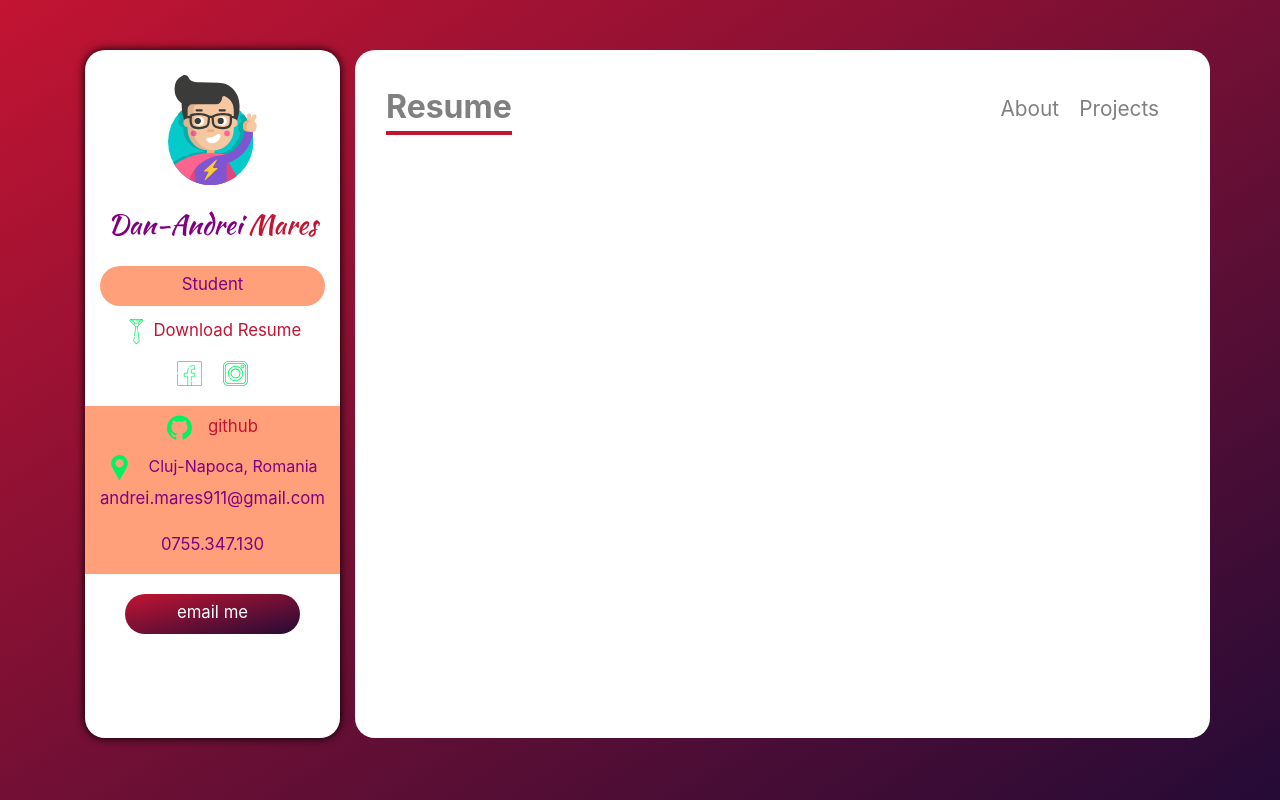
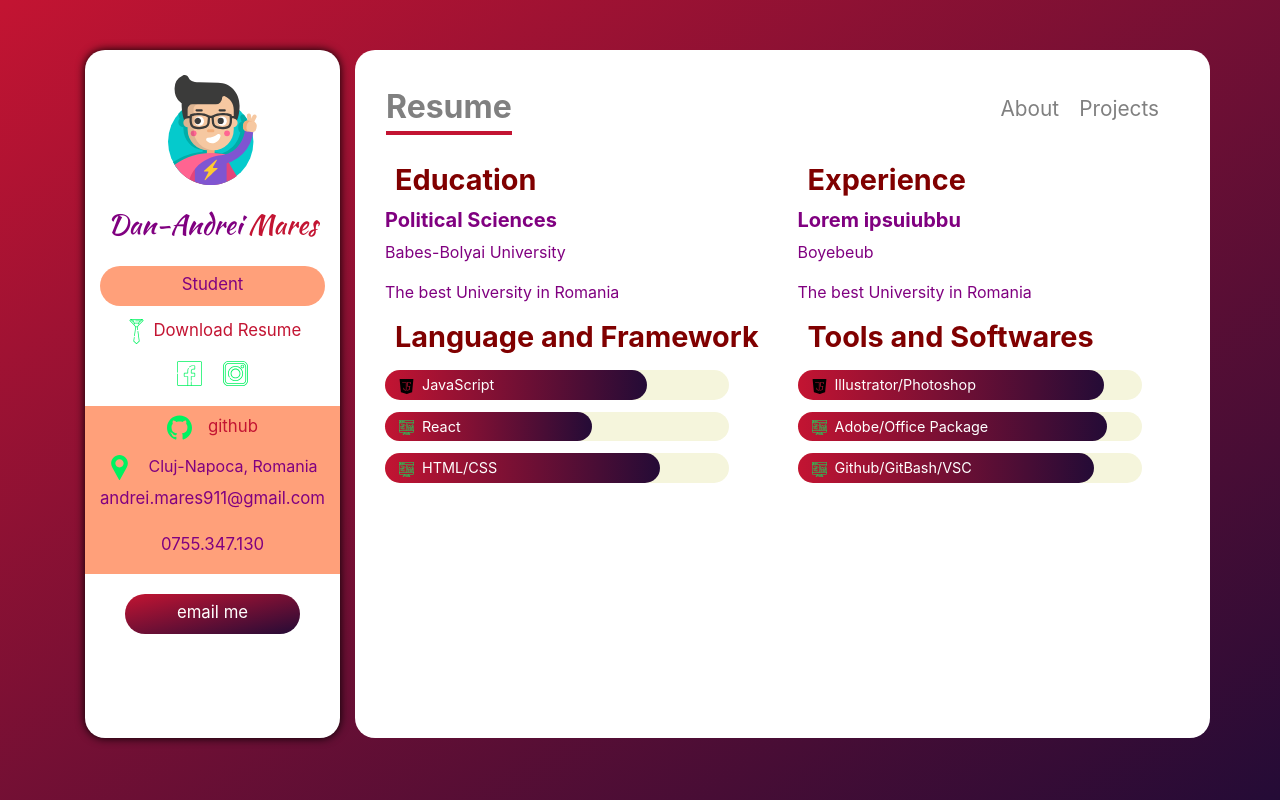
Before and after one commit to AndreiMaresDan/MyReactCV, a React (Create React App) app in the folder my-react-cv/: page /resume in a window 1280 px wide. Built offline with nearby package versions, Linux system fonts and the light colour scheme.

Commit message:
resume done

```diff
--- /dev/null
+++ b/my-react-cv/src/components v2/Bar.js
@@ -0,0 +1,19 @@
+import React from 'react'
+
+const Bar = ({ value: { icon, name, level } }) => {
+    const bar_width = `${level}%`
+    return (
+        <div className="bar">
+        <div className="bar__wrapper" style={{
+            'width': bar_width
+        }}>
+            <span className="bar__name">
+                <img src={icon} alt="icon" className="bar__icon mr-2"/>{name}
+            </span>
+        </div>
+
+        </div>
+    );
+};
+
+export default Bar;
--- a/my-react-cv/src/components v2/Resume.js
+++ b/my-react-cv/src/components v2/Resume.js
@@ -1,9 +1,108 @@
 import React from 'react';
+import Bar from './Bar';
+import JavaScript from '../components/icons/java-script.svg';
+import computer from '../components/icons/computer.svg'
+
+
+const languages = [
+    {
+        icon:JavaScript,
+        name:'JavaScript',
+        level:'76'
+    },
+    {
+        icon:computer,
+        name:'React',
+        level:'60'
+    },
+    {
+        icon:computer,
+        name:'HTML/CSS',
+        level:'80'
+    }
+]
+
+const tools = [
+    {
+        icon:JavaScript,
+        name:'Illustrator/Photoshop',
+        level:'89'
+    },
+    {
+        icon:computer,
+        name:'Adobe/Office Package',
+        level:'90'
+    },
+    {
+        icon:computer,
+        name:'Github/GitBash/VSC',
+        level:'86'
+    }
+
+]
 
 const Resume = () => {
     return (
-        <div>
+        <div className="container resume">
+            <div className="row">
+                <div className="col-lg-6 resume-card">
+                    <h4 className="resume-card__heading">
+                        Education
+                    </h4>
+                    <div className="resume-card__body">
+                        <h5 className="resume-card__title">
+                            Political Sciences
+                        </h5>
+                        <p className="resume-card__name">
+                            Babes-Bolyai University
+                        </p>
+                        <p className="resume-carc__details">The best University in Romania</p>
+                    </div>
+                </div>
 
+                <div className="col-lg-6 resume-card">
+                    <h4 className="resume-card__heading">
+                        Experience
+                    </h4>
+                    <div className="resume-card__body">
+                        <h5 className="resume-card__title">
+                            Lorem ipsuiubbu
+                        </h5>
+                        <p className="resume-card__name">
+                            Boyebeub
+                        </p>
+                        <p className="resume-carc__details">The best University in Romania</p>
+                    </div>
+                </div>
+            </div>
+
+            <div className="row">
+                <div className="col-lg-6 resume-languages">
+                    <h5 className="resume-language__heading">
+                        Language and Framework
+                    </h5>
+                    <div className="resume-language__body mt-3">
+                        {
+                                languages.map(language=>
+                                <Bar value={language}/>
+                                )
+                        }
+                    </div>
+                </div>
+
+                <div className="col-lg-6 resume-languages">
+                    <h5 className="resume-language__heading">
+                        Tools and Softwares
+                    </h5>
+                    <div className="resume-language__body mt-3">
+                        {
+                                tools.map(tool=>
+                                <Bar value={tool}/>
+                                )
+                        }
+                    </div>
+                </div>
+            </div>
         </div>
     );
 };
--- a/my-react-cv/src/index.css
+++ b/my-react-cv/src/index.css
@@ -185,3 +185,57 @@
     font-size: 0.9rem;
     color: limegreen;
 }
+
+/* resume */
+.resume {
+    padding-top: 20px;
+}
+
+.resume-card__heading,
+.resume-language__heading{
+    margin-left: 10px;
+    font-size: 1.8rem;
+    font-weight: 700;
+    color: maroon;
+}
+
+.resume-card__body{
+    margin-top:10px;
+}
+
+.resume-card__title{
+    font-weight: 700;
+}
+
+.resume-card__name{
+    font-size: 16px;
+}
+
+.resume-card__details{
+    font-size: 0.5rem;
+    padding-top: 20px;
+}
+
+/* bar */
+.bar{
+    width:90%;
+    background-color: beige;
+    border-radius: 20px;
+    margin-bottom: 12px;
+}
+
+
+.bar__icon{
+    width: 15px;
+    height:15px;
+
+}
+
+.bar__wrapper{
+    background-image: linear-gradient(90deg, #c31432,#240b36);
+    border-radius: 20px;
+    padding: 4px 14px;
+    color: white;
+    font-size: 0.9rem;
+
+}
```
